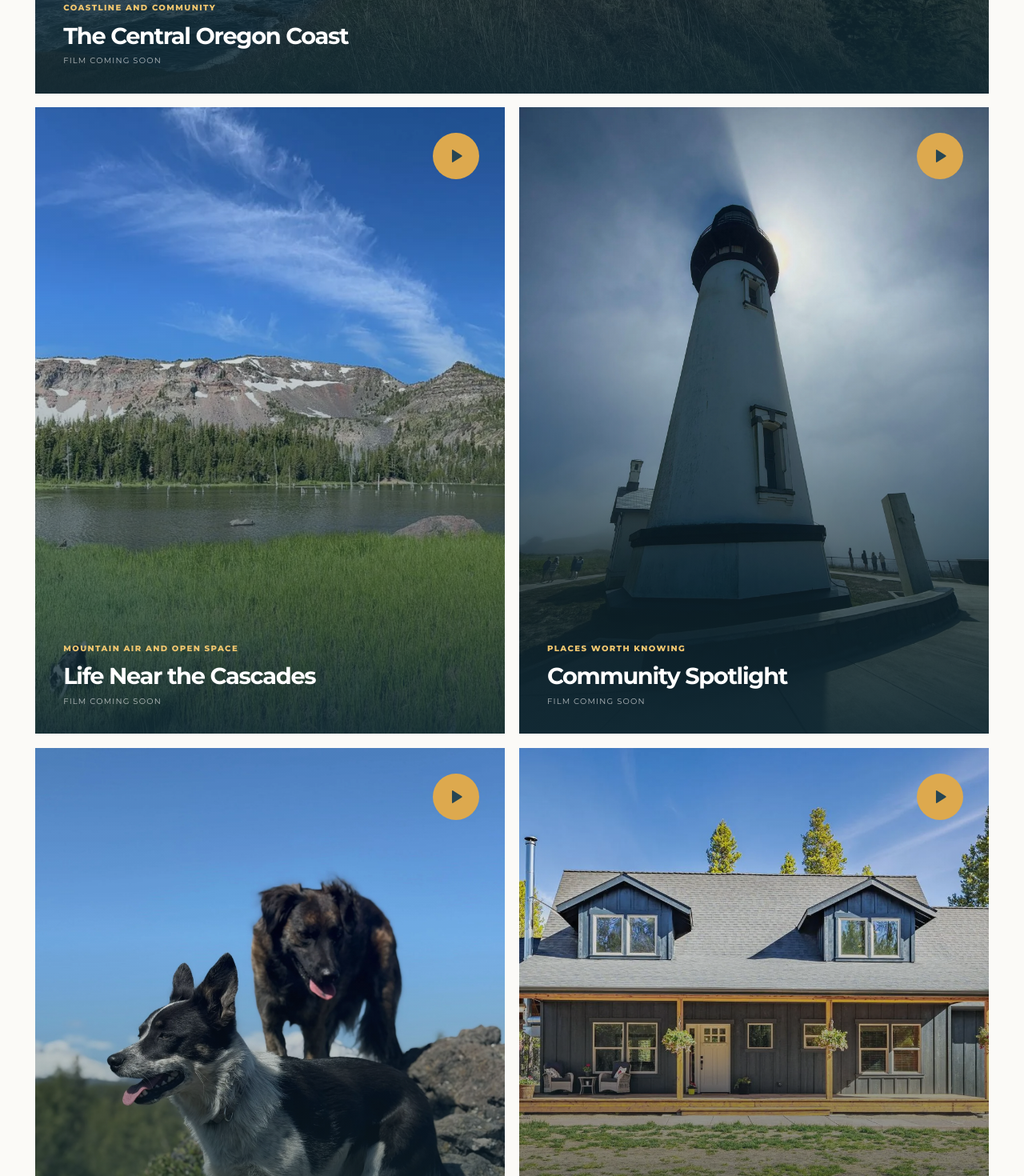
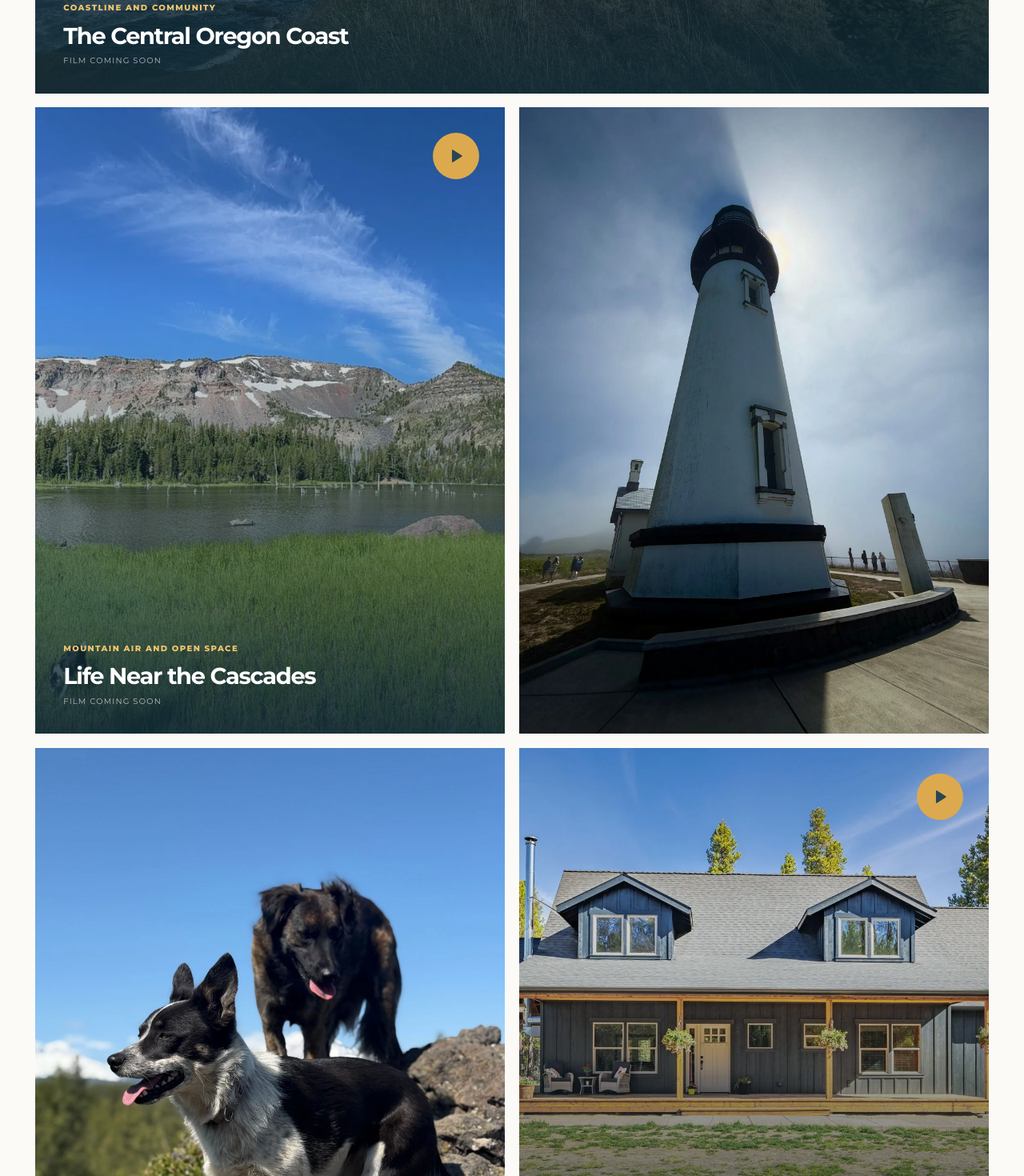
Before and after one commit to capo689/kelly, a React (Vite) app: page /videos in a window 1280 px wide. Shown: the part 1880-3350 px from the top of the page at 80% size. Built offline with nearby package versions, Linux system fonts and the light colour scheme.

Commit message:
Preserve lighthouse and dog photo subjects

```diff
--- a/src/components/ImageFrame.jsx
+++ b/src/components/ImageFrame.jsx
@@ -1,9 +1,10 @@
 import Reveal from './Reveal'
 
-export default function ImageFrame({ src, alt, className = '', position = 'center', caption }) {
+export default function ImageFrame({ src, alt, className = '', position = 'center', caption, preserveSubject = false }) {
   return (
-    <Reveal className={`image-frame image-reveal ${className}`} direction="scale">
-      <img src={src} alt={alt} style={{ objectPosition: position }} loading="lazy" />
+    <Reveal className={`image-frame image-reveal ${preserveSubject ? 'safe-image' : ''} ${className}`} direction="scale">
+      {preserveSubject && <span className="safe-image-backdrop" style={{ backgroundImage: `url(${src})`, backgroundPosition: position }} aria-hidden="true" />}
+      <img src={src} alt={alt} style={{ objectPosition: position, objectFit: preserveSubject ? 'contain' : 'cover' }} loading="lazy" />
       {caption && <span className="image-caption">{caption}</span>}
     </Reveal>
   )
--- a/src/data/siteData.js
+++ b/src/data/siteData.js
@@ -78,7 +78,7 @@ export const regionPages = {
     statement: 'Your Oregon Coast adventure starts here.',
     cards: [
       { tag: 'Ocean View', title: 'Room for the Horizon', text: 'A coastal home, a second home, or land with a view that makes every day feel different.', image: '/media/24_Horizon_Hill_Rd_lot.webp' },
-      { tag: 'Newport', title: 'Marina and Bay Life', text: 'The working waterfront, local restaurants, fresh seafood, shops, and the energy of Nye Beach.', image: '/media/IMG_1025.webp' },
+      { tag: 'Newport', title: 'Marina and Bay Life', text: 'The working waterfront, local restaurants, fresh seafood, shops, and the energy of Nye Beach.', image: '/media/IMG_1025.webp', preserveSubject: true },
       { tag: 'Coastal Cottage', title: 'A Slower Pace', text: 'A tucked-away home close to the shoreline, forest trails, and everything you love about the coast.', image: '/media/Kobe1.webp' },
     ],
     priorities: [
@@ -99,8 +99,8 @@ export const regionPages = {
 export const videoTopics = [
   { title: 'The Central Oregon Coast', image: '/media/IMG_2514.webp', subtitle: 'Coastline and community' },
   { title: 'Life Near the Cascades', image: '/media/IMG_1131.webp', subtitle: 'Mountain air and open space' },
-  { title: 'Community Spotlight', image: '/media/IMG_1025.webp', subtitle: 'Places worth knowing' },
-  { title: 'Oregon with Kiva and Xoco', image: '/media/IMG_0417.webp', subtitle: 'The trails Kelly loves' },
+  { title: 'Community Spotlight', image: '/media/IMG_1025.webp', subtitle: 'Places worth knowing', preserveSubject: true },
+  { title: 'Oregon with Kiva and Xoco', image: '/media/IMG_0417.webp', subtitle: 'The trails Kelly loves', preserveSubject: true },
   { title: 'Property Stories', image: '/media/LP3.webp', subtitle: 'Homes with a sense of place' },
   { title: 'Meet Kelly', image: '/media/KellyM-PhotosxKristin-1.webp', subtitle: 'A personal introduction' },
 ]
--- a/src/pages/About.jsx
+++ b/src/pages/About.jsx
@@ -51,7 +51,7 @@ export default function About() {
 
       <section className="about-dogs">
         <div className="about-dogs-grid">
-          <ImageFrame src="/media/IMG_0417.webp" alt="Kiva and Xoco on an Oregon trail" />
+          <ImageFrame src="/media/IMG_0417.webp" alt="Kiva and Xoco on an Oregon trail" preserveSubject />
           <ImageFrame src="/media/IMG_2524.webp" alt="Rocky beach on the Oregon Coast" />
           <ImageFrame src="/media/KellyM-PhotosxKristin-3.webp" alt="Kelly holding her dog Kiva" position="center 25%" />
         </div>
--- a/src/pages/Article.jsx
+++ b/src/pages/Article.jsx
@@ -31,6 +31,7 @@ const sections = [
       'And sometimes the best activity is simply sitting outside and taking it all in. That is what makes Oregon so special.',
     ],
     image: '/media/IMG_0417.webp',
+    preserveSubject: true,
   },
   {
     title: 'From the Mountains to the Ocean',
@@ -56,7 +57,10 @@ export default function Article() {
         </div>
         {sections.map((section, index) => (
           <section className={`article-section ${index % 2 ? 'reverse' : ''}`} key={section.title}>
-            <Reveal className="article-image image-reveal" direction="scale"><img src={section.image} alt="" loading="lazy" /></Reveal>
+            <Reveal className={`article-image image-reveal ${section.preserveSubject ? 'safe-image' : ''}`} direction="scale">
+              {section.preserveSubject && <span className="safe-image-backdrop" style={{ backgroundImage: `url(${section.image})` }} aria-hidden="true" />}
+              <img src={section.image} alt="" loading="lazy" />
+            </Reveal>
             <Reveal className="article-copy" direction={index % 2 ? 'left' : 'right'}>
               <span className="article-number">0{index + 1}</span>
               <h2>{section.title}</h2>
--- a/src/pages/Home.jsx
+++ b/src/pages/Home.jsx
@@ -81,8 +81,8 @@ export default function Home() {
           <SectionHeading kicker="Oregon, as Kelly knows it" title="Mountains. Ocean. Open sky." />
           <div className="home-gallery">
             <ImageFrame src="/media/IMG_1131.webp" alt="Mountain lake in Central Oregon" className="gallery-main" caption="The Cascades" />
-            <ImageFrame src="/media/IMG_1025.webp" alt="Lighthouse along the Oregon Coast" className="gallery-top" caption="The Coast" />
-            <ImageFrame src="/media/IMG_0417.webp" alt="Kelly's dogs on a mountain trail" className="gallery-bottom" caption="The good life" />
+            <ImageFrame src="/media/IMG_1025.webp" alt="Lighthouse along the Oregon Coast" className="gallery-top" caption="The Coast" preserveSubject />
+            <ImageFrame src="/media/IMG_0417.webp" alt="Kelly's dogs on a mountain trail" className="gallery-bottom" caption="The good life" preserveSubject />
           </div>
         </div>
       </section>
--- a/src/pages/RegionPage.jsx
+++ b/src/pages/RegionPage.jsx
@@ -18,7 +18,7 @@ export default function RegionPage({ data }) {
           <div className="region-story-grid">
             {data.cards.map((card, index) => (
               <Reveal key={card.title} className={`region-story-card ${index === 1 ? 'offset' : ''}`} delay={index * 100}>
-                <ImageFrame src={card.image} alt="" />
+                <ImageFrame src={card.image} alt="" preserveSubject={card.preserveSubject} />
                 <div className="region-story-copy">
                   <div className="section-kicker">{card.tag}</div>
                   <h3>{card.title}</h3>
@@ -50,7 +50,7 @@ export default function RegionPage({ data }) {
 
       <section className="section region-conversation">
         <div className="wrap grid-2">
-          <ImageFrame src={data.cards[1].image} alt="Oregon landscape and lifestyle" />
+          <ImageFrame src={data.cards[1].image} alt="Oregon landscape and lifestyle" preserveSubject={data.cards[1].preserveSubject} />
           <Reveal direction="right">
             <div className="section-kicker">Your search can start with a conversation</div>
             <h2>{data.closeTitle}</h2>
--- a/src/pages/Videos.jsx
+++ b/src/pages/Videos.jsx
@@ -15,7 +15,8 @@ export default function Videos() {
           <SectionHeading kicker="Field notes in motion" title="Stories from across Kelly’s Oregon." copy="The library is designed and ready for Kelly’s approved footage, titles, and captions. The current frames are drawn from her own photography." />
           <div className="video-grid">
             {videoTopics.map((video, index) => (
-              <Reveal className={`video-card ${index === 0 ? 'feature' : ''}`} key={video.title} delay={(index % 3) * 80}>
+              <Reveal className={`video-card ${video.preserveSubject ? 'safe-image' : ''} ${index === 0 ? 'feature' : ''}`} key={video.title} delay={(index % 3) * 80}>
+                {video.preserveSubject && <span className="safe-image-backdrop" style={{ backgroundImage: `url(${video.image})` }} aria-hidden="true" />}
                 <img src={video.image} alt="" loading="lazy" />
                 <div className="video-card-wash" />
                 <span className="video-play"><Play fill="currentColor" /></span>
--- a/src/styles/components.css
+++ b/src/styles/components.css
@@ -369,10 +369,34 @@
 }
 
 .image-frame img {
+  position: relative;
+  z-index: 1;
   width: 100%;
   height: 100%;
   min-height: inherit;
   object-fit: cover;
+}
+
+.safe-image {
+  background: var(--deep);
+}
+
+.safe-image-backdrop {
+  position: absolute;
+  inset: -4%;
+  z-index: 0;
+  background-repeat: no-repeat;
+  background-position: center;
+  background-size: cover;
+  filter: blur(18px) saturate(0.8);
+  opacity: 0.58;
+  transform: scale(1.08);
+}
+
+.safe-image > img {
+  position: relative;
+  z-index: 1;
+  object-fit: contain !important;
 }
 
 .image-caption {
--- a/src/styles/motion.css
+++ b/src/styles/motion.css
@@ -52,6 +52,11 @@
   transform: scale(1);
 }
 
+.image-reveal.safe-image img,
+.image-reveal.safe-image.is-visible img {
+  transform: none;
+}
+
 @keyframes drift {
   0%, 100% { transform: translate3d(0, 0, 0) rotate(0deg); }
   50% { transform: translate3d(0, -16px, 0) rotate(1deg); }
```
